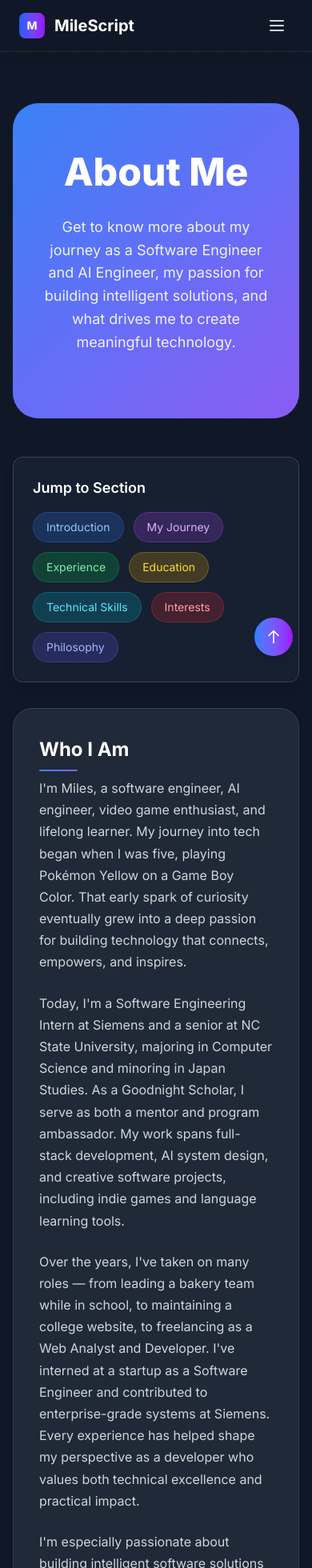
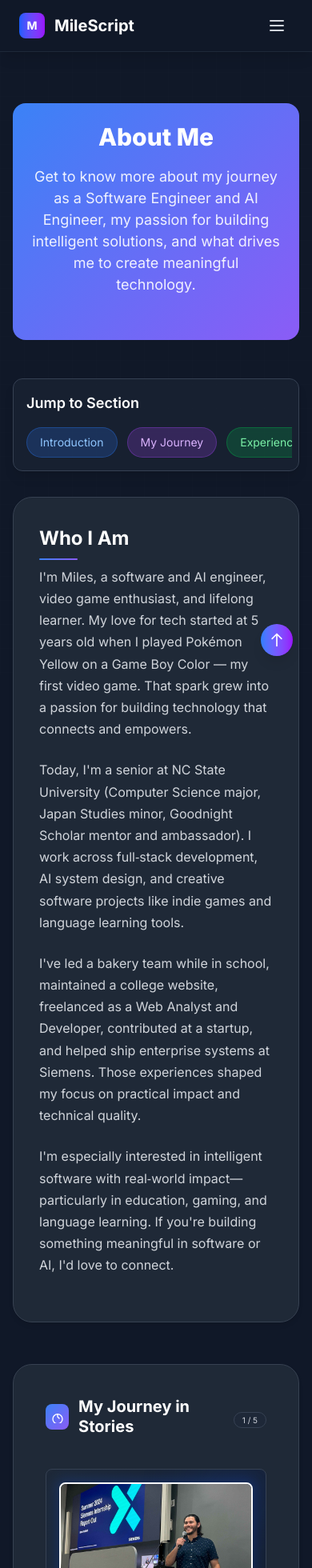
Before and after one commit to miles-hollifield/miles-portfolio-blog, a Next.js app: page /about in a window 390 px wide. Shown: the top 1960 px of the page at 80% size. Built offline with nearby package versions, Linux system fonts and the light colour scheme.

Commit message:
Refactor About, Introduction, Education, and Experience components for improved clarity and conciseness; enhance SlideshowTimeline with touch support and image preloading; add utility class for scrollbar hiding in CSS.

```diff
--- a/src/app/about/page.tsx
+++ b/src/app/about/page.tsx
@@ -134,57 +134,57 @@ export default function AboutPage() {
           }`}
           style={{ marginTop: 0, marginBottom: '3rem' }}
         >
-          <h1 style={{ fontSize: '3rem', fontWeight: '800', marginBottom: '1rem' }}>About Me</h1>
-          <p>
+          <h1 className="text-3xl sm:text-5xl font-extrabold mb-4 leading-tight">About Me</h1>
+          <p className="text-base sm:text-lg">
             {`Get to know more about my journey as a Software Engineer and AI Engineer, my passion for building intelligent solutions, and what drives me to create meaningful technology.`}
           </p>
         </div>
 
         {/* Table of Contents */}
-        <div className={`mb-8 bg-gray-800/50 rounded-xl shadow-lg border border-gray-700 p-6 transition-all duration-1000 delay-200 ${
+        <div className={`mb-8 bg-gray-800/50 rounded-xl shadow-lg border border-gray-700 p-4 sm:p-6 transition-all duration-1000 delay-200 ${
           heroVisible ? 'animate-fade-in-up' : 'opacity-0 translate-y-8'
         }`}>
           <h3 className="text-lg font-semibold text-white mb-4">Jump to Section</h3>
-          <div className="flex flex-wrap gap-3">
+          <div className="flex gap-3 flex-nowrap overflow-x-auto whitespace-nowrap sm:flex-wrap sm:overflow-visible sm:whitespace-normal -mx-2 px-2 scrollbar-none">
             <button
               onClick={() => scrollToSection('introduction')}
-              className="px-4 py-2 text-sm bg-blue-500/20 border border-blue-500/30 rounded-full text-blue-300 hover:bg-blue-500/30 hover:border-blue-400 hover:text-blue-200 transition-all duration-300"
+              className="shrink-0 px-4 py-2 text-sm bg-blue-500/20 border border-blue-500/30 rounded-full text-blue-300 hover:bg-blue-500/30 hover:border-blue-400 hover:text-blue-200 transition-all duration-300"
             >
               Introduction
             </button>
             <button
               onClick={() => scrollToSection('timeline')}
-              className="px-4 py-2 text-sm bg-purple-500/20 border border-purple-500/30 rounded-full text-purple-300 hover:bg-purple-500/30 hover:border-purple-400 hover:text-purple-200 transition-all duration-300"
+              className="shrink-0 px-4 py-2 text-sm bg-purple-500/20 border border-purple-500/30 rounded-full text-purple-300 hover:bg-purple-500/30 hover:border-purple-400 hover:text-purple-200 transition-all duration-300"
             >
               My Journey
             </button>
             <button
               onClick={() => scrollToSection('experience')}
-              className="px-4 py-2 text-sm bg-green-500/20 border border-green-500/30 rounded-full text-green-300 hover:bg-green-500/30 hover:border-green-400 hover:text-green-200 transition-all duration-300"
+              className="shrink-0 px-4 py-2 text-sm bg-green-500/20 border border-green-500/30 rounded-full text-green-300 hover:bg-green-500/30 hover:border-green-400 hover:text-green-200 transition-all duration-300"
             >
               Experience
             </button>
             <button
               onClick={() => scrollToSection('education')}
-              className="px-4 py-2 text-sm bg-yellow-500/20 border border-yellow-500/30 rounded-full text-yellow-300 hover:bg-yellow-500/30 hover:border-yellow-400 hover:text-yellow-200 transition-all duration-300"
+              className="shrink-0 px-4 py-2 text-sm bg-yellow-500/20 border border-yellow-500/30 rounded-full text-yellow-300 hover:bg-yellow-500/30 hover:border-yellow-400 hover:text-yellow-200 transition-all duration-300"
             >
               Education
             </button>
             <button
               onClick={() => scrollToSection('skills')}
-              className="px-4 py-2 text-sm bg-cyan-500/20 border border-cyan-500/30 rounded-full text-cyan-300 hover:bg-cyan-500/30 hover:border-cyan-400 hover:text-cyan-200 transition-all duration-300"
+              className="shrink-0 px-4 py-2 text-sm bg-cyan-500/20 border border-cyan-500/30 rounded-full text-cyan-300 hover:bg-cyan-500/30 hover:border-cyan-400 hover:text-cyan-200 transition-all duration-300"
             >
               Technical Skills
             </button>
             <button
               onClick={() => scrollToSection('interests')}
-              className="px-4 py-2 text-sm bg-red-500/20 border border-red-500/30 rounded-full text-red-300 hover:bg-red-500/30 hover:border-red-400 hover:text-red-200 transition-all duration-300"
+              className="shrink-0 px-4 py-2 text-sm bg-red-500/20 border border-red-500/30 rounded-full text-red-300 hover:bg-red-500/30 hover:border-red-400 hover:text-red-200 transition-all duration-300"
             >
               Interests
             </button>
             <button
               onClick={() => scrollToSection('philosophy')}
-              className="px-4 py-2 text-sm bg-indigo-500/20 border border-indigo-500/30 rounded-full text-indigo-300 hover:bg-indigo-500/30 hover:border-indigo-400 hover:text-indigo-200 transition-all duration-300"
+              className="shrink-0 px-4 py-2 text-sm bg-indigo-500/20 border border-indigo-500/30 rounded-full text-indigo-300 hover:bg-indigo-500/30 hover:border-indigo-400 hover:text-indigo-200 transition-all duration-300"
             >
               Philosophy
             </button>
@@ -204,6 +204,7 @@ export default function AboutPage() {
         >
           {/* Introduction */}
           <div
+            id="introduction"
             ref={introRef}
             className={`transition-all duration-1000 ${
               sectionsVisible.introduction ? 'animate-fade-in-up' : 'opacity-0 translate-y-8'
@@ -305,7 +306,7 @@ export default function AboutPage() {
         {/* Back to Top Button */}
         <button
           onClick={scrollToTop}
-          className="fixed bottom-6 right-6 w-12 h-12 bg-gradient-to-r from-blue-500 to-purple-600 hover:from-blue-600 hover:to-purple-700 text-white rounded-full shadow-lg hover:shadow-xl hover:shadow-blue-500/25 transition-all duration-300 flex items-center justify-center z-50 group hover:scale-110"
+          className="fixed bottom-6 right-6 w-10 h-10 sm:w-12 sm:h-12 bg-gradient-to-r from-blue-500 to-purple-600 hover:from-blue-600 hover:to-purple-700 text-white rounded-full shadow-lg hover:shadow-xl hover:shadow-blue-500/25 transition-all duration-300 flex items-center justify-center z-50 group hover:scale-110"
           aria-label="Back to top"
         >
           <svg className="w-5 h-5 group-hover:scale-110 transition-transform" fill="none" stroke="currentColor" viewBox="0 0 24 24">
--- a/src/app/components/Introduction.tsx
+++ b/src/app/components/Introduction.tsx
@@ -3,19 +3,16 @@ export default function Introduction() {
     <div id="introduction" className="content-section">
       <h2>Who I Am</h2>
       <p>
-        {`I'm Miles, a software engineer, AI engineer, video game enthusiast, and lifelong learner. My journey into tech began when I was five, playing Pokémon Yellow on a Game Boy Color. That early spark of curiosity eventually grew into a deep passion for building technology that connects, empowers, and inspires.`}
+        {`I'm Miles, a software and AI engineer, video game enthusiast, and lifelong learner. My love for tech started at 5 years old when I played Pokémon Yellow on a Game Boy Color — my first video game. That spark grew into a passion for building technology that connects and empowers.`}
       </p>
       <p>
-        {`Today, I'm a Software Engineering Intern at Siemens and a senior at NC State University, majoring in Computer Science and minoring in Japan Studies. As a Goodnight Scholar, I serve as both a mentor and program ambassador. My work spans full-stack development, AI system design, and creative software projects, including indie games and language learning tools.`}
+        {`Today, I'm a senior at NC State University (Computer Science major, Japan Studies minor, Goodnight Scholar mentor and ambassador). I work across full‑stack development, AI system design, and creative software projects like indie games and language learning tools.`}
       </p>
       <p>
-        {`Over the years, I've taken on many roles — from leading a bakery team while in school, to maintaining a college website, to freelancing as a Web Analyst and Developer. I've interned at a startup as a Software Engineer and contributed to enterprise-grade systems at Siemens. Every experience has helped shape my perspective as a developer who values both technical excellence and practical impact.`}
+        {`I've led a bakery team while in school, maintained a college website, freelanced as a Web Analyst and Developer, contributed at a startup, and helped ship enterprise systems at Siemens. Those experiences shaped my focus on practical impact and technical quality.`}
       </p>
       <p>
-        {`I'm especially passionate about building intelligent software solutions that create real-world impact, particularly in education, gaming, and language learning. I'm actively pursuing opportunities in Software Engineering and AI Engineering, leveraging my experience in both traditional software development and AI system integration to solve complex problems.`}
-      </p>
-      <p>
-        {`If you're building something meaningful in software development, AI systems, education, or games — or just want to connect — I'd love to hear from you.`}
+        {`I'm especially interested in intelligent software with real‑world impact—particularly in education, gaming, and language learning. If you're building something meaningful in software or AI, I'd love to connect.`}
       </p>
     </div>
   );
--- a/src/app/components/SlideshowTimeline.tsx
+++ b/src/app/components/SlideshowTimeline.tsx
@@ -1,6 +1,6 @@
 "use client";
 
-import React, { useState, useEffect } from "react";
+import React, { useState, useEffect, useRef } from "react";
 import Image from "next/image";
 
 const timelineStories = [
@@ -88,30 +88,29 @@ const timelineStories = [
 
 export default function SlideshowTimeline() {
   const [currentSlide, setCurrentSlide] = useState(0);
-  const [allImagesPreloaded, setAllImagesPreloaded] = useState(false);
+  const [loadedMap, setLoadedMap] = useState<Record<string, boolean>>({});
+  const [expandedMap, setExpandedMap] = useState<Record<number, boolean>>({});
   const totalSlides = timelineStories.length;
+  const touchStart = useRef<{ x: number; y: number } | null>(null);
 
-  // Preload all images on component mount
+  // Preload only current, previous, and next slide images
   useEffect(() => {
-    const preloadImages = async () => {
-      const imagePromises = timelineStories.map((story) => {
-        return new Promise<void>((resolve) => {
+    const indices = [
+      currentSlide,
+      (currentSlide + 1) % totalSlides,
+      (currentSlide - 1 + totalSlides) % totalSlides,
+    ];
+
+    indices.forEach((i) => {
+      const src = timelineStories[i].image;
+      if (loadedMap[src]) return;
+
       const img = new window.Image();
-          img.onload = () => resolve();
-          img.onerror = () => {
-            console.error(`Failed to load image: ${story.image}`);
-            resolve(); // Still resolve to not block other images
-          };
-          img.src = story.image;
+      img.onload = () => setLoadedMap((m) => ({ ...m, [src]: true }));
+      img.onerror = () => setLoadedMap((m) => ({ ...m, [src]: true })); // consider loaded to avoid spinner loop
+      img.src = src;
     });
-      });
-
-      await Promise.all(imagePromises);
-      setAllImagesPreloaded(true);
-    };
-
-    preloadImages();
-  }, []);
+  }, [currentSlide, totalSlides, loadedMap]);
 
   const nextSlide = () => {
     setCurrentSlide((prev) => (prev + 1) % totalSlides);
@@ -127,12 +126,37 @@ export default function SlideshowTimeline() {
 
   const currentStory = timelineStories[currentSlide];
 
+  const handleTouchStart = (e: React.TouchEvent) => {
+    const t = e.touches[0];
+    touchStart.current = { x: t.clientX, y: t.clientY };
+  };
+
+  const handleTouchEnd = (e: React.TouchEvent) => {
+    if (!touchStart.current) return;
+    const t = e.changedTouches[0];
+    const dx = t.clientX - touchStart.current.x;
+    const dy = t.clientY - touchStart.current.y;
+    touchStart.current = null;
+    const absX = Math.abs(dx);
+    const absY = Math.abs(dy);
+    // Horizontal swipe threshold
+    if (absX > 50 && absX > absY) {
+      if (dx < 0) nextSlide();
+      else prevSlide();
+    }
+  };
+
+  const toggleExpanded = (index: number) => {
+    setExpandedMap((m) => ({ ...m, [index]: !m[index] }));
+  };
+
   return (
     <div className="about-card">
-      <h3 className="flex items-center gap-2 text-xl font-bold text-white mb-6">
+  <div className="flex items-baseline justify-between mb-6">
+    <h3 className="flex items-center gap-2 text-lg sm:text-xl font-bold text-white">
           <div className="icon">
             <svg
-            className="w-5 h-5"
+      className="w-4 h-4 sm:w-5 sm:h-5"
               fill="none"
               stroke="currentColor"
               viewBox="0 0 24 24"
@@ -145,14 +169,22 @@ export default function SlideshowTimeline() {
               />
             </svg>
           </div>
-        My Journey in Stories
-        <span className="text-sm font-normal text-gray-400 ml-2">
-          — {currentSlide + 1} of {totalSlides}
+          <span className="leading-tight">My Journey in Stories</span>
+        </h3>
+        <span
+          className="inline-flex items-center px-2.5 py-1 rounded-full bg-gray-800/60 border border-gray-700 text-[10px] sm:text-xs text-gray-300 leading-none whitespace-nowrap shrink-0"
+          aria-live="polite"
+        >
+          {currentSlide + 1} / {totalSlides}
         </span>
-      </h3>
+      </div>
 
       {/* Main slideshow area */}
-      <div className="relative bg-gradient-to-br from-gray-800 to-gray-900 rounded-lg p-6 sm:p-8 overflow-hidden border border-gray-700 min-h-[420px] lg:min-h-[520px]">
+      <div
+        className="relative bg-gradient-to-br from-gray-800 to-gray-900 rounded-lg p-4 sm:p-8 overflow-hidden border border-gray-700 min-h-[360px] sm:min-h-[420px] lg:min-h-[520px]"
+        onTouchStart={handleTouchStart}
+        onTouchEnd={handleTouchEnd}
+      >
         {/* Background decoration */}
         <div
           className={`absolute top-0 right-0 w-32 h-32 ${currentStory.color} opacity-10 rounded-full blur-2xl transform translate-x-8 -translate-y-8`}
@@ -195,19 +227,39 @@ export default function SlideshowTimeline() {
             </p>
 
             {/* Story content */}
-            <p className="text-gray-300 leading-relaxed mb-6 text-base">
-              {currentStory.story}
+            {/* Story content with mobile truncation */}
+            <div className="mb-6">
+              <p className="text-gray-300 leading-relaxed text-base sm:text-base">
+                {
+                  expandedMap[currentSlide] || typeof window === 'undefined'
+                    ? currentStory.story
+                    : currentStory.story.length > 260
+                      ? currentStory.story.slice(0, 260) + '…'
+                      : currentStory.story
+                }
               </p>
+              {/* Show toggle on small screens only when truncation applied */}
+              {currentStory.story.length > 260 && (
+                <button
+                  className="sm:hidden mt-2 text-sm text-blue-300 hover:text-blue-200 underline"
+                  onClick={() => toggleExpanded(currentSlide)}
+                >
+                  {expandedMap[currentSlide] ? 'Show less' : 'Read more'}
+                </button>
+              )}
+            </div>
 
             {/* Highlights */}
             <div className="space-y-3">
               <h5 className="font-semibold text-white">Key Highlights:</h5>
-              <div className="grid grid-cols-1 sm:grid-cols-2 gap-2">
+              <div
+                className="grid grid-cols-1 sm:grid-cols-2 gap-2"
+                onTouchStart={(e) => e.stopPropagation()}
+                onTouchEnd={(e) => e.stopPropagation()}
+              >
                 {currentStory.highlights.map((highlight, index) => (
-                  <div key={index} className="flex items-center gap-2">
-                    <div
-                      className={`w-2 h-2 ${currentStory.color} rounded-full flex-shrink-0`}
-                    ></div>
+                  <div key={index} className="flex items-center gap-2 bg-gray-800/40 border border-gray-700 px-3 py-2 rounded-lg">
+                    <div className={`w-2 h-2 ${currentStory.color} rounded-full flex-shrink-0`}></div>
                     <span className="text-sm text-gray-300">{highlight}</span>
                   </div>
                 ))}
@@ -220,14 +272,14 @@ export default function SlideshowTimeline() {
             {/* Aspect ratio container for consistent sizing across breakpoints */}
             <div className="relative w-full max-w-full sm:max-w-xl lg:max-w-2xl aspect-[16/9] sm:aspect-[4/3] lg:aspect-[4/3]">
               {/* Loading placeholder */}
-              {!allImagesPreloaded && (
+      {!loadedMap[currentStory.image] && (
                 <div className="absolute inset-0 bg-gray-200 rounded-lg shadow-lg border-2 border-white flex items-center justify-center">
                   <div className="animate-spin rounded-full h-12 w-12 border-b-2 border-blue-600"></div>
                 </div>
               )}
 
               {/* Image - only show when all images are preloaded */}
-              {allImagesPreloaded && (
+      {loadedMap[currentStory.image] && (
                 <>
                   <Image
                     src={currentStory.image}
@@ -235,8 +287,7 @@ export default function SlideshowTimeline() {
                     fill
                     className="object-cover rounded-lg shadow-lg border-2 border-white"
                     style={{ objectPosition: 'center top' }}
-                    unoptimized
-                    priority={currentSlide === 0} // Priority for first image
+        priority={currentSlide === 0}
                   />
                   {/* Image frame effect */}
                   <div
@@ -269,7 +320,7 @@ export default function SlideshowTimeline() {
               key={index}
               onClick={() => goToSlide(index)}
               aria-label={`Go to story ${index + 1}`}
-              className={`w-3 h-3 rounded-full transition-all ${
+      className={`w-4 h-4 rounded-full transition-all ${
                 index === currentSlide
                   ? `${currentStory.color} scale-110`
                   : 'bg-gray-300 hover:bg-gray-400'
@@ -290,11 +341,15 @@ export default function SlideshowTimeline() {
         </button>
       </div>
 
-      {/* Auto-play option (optional) */}
+      {/* Navigation help text */}
       <div className="mt-4 text-center">
-        <p className="text-xs text-gray-400">
+        {/* Mobile hint */}
+        <p className="text-xs text-gray-400 sm:hidden">
+          Swipe left or right to navigate • {totalSlides} stories
+        </p>
+        {/* Desktop hint */}
+        <p className="hidden sm:inline text-xs text-gray-400">
           Click the dots or use the arrows to navigate • {totalSlides} stories
-          total
         </p>
       </div>
     </div>
--- a/src/app/globals.css
+++ b/src/app/globals.css
@@ -332,6 +332,15 @@ body {
     color: black;
     text-decoration: underline;
   }
+}
+
+/* Utility: hide scrollbar (used for horizontal chip scroll on mobile) */
+.scrollbar-none {
+  -ms-overflow-style: none; /* IE and Edge */
+  scrollbar-width: none; /* Firefox */
+}
+.scrollbar-none::-webkit-scrollbar {
+  display: none; /* Chrome, Safari and Opera */
 }
 
 /* Mobile responsive improvements */
--- a/src/styles/theme.css
+++ b/src/styles/theme.css
@@ -398,6 +398,13 @@
   margin-top: 2rem;
 }
 
+@media (max-width: 640px) {
+  .about-grid {
+    gap: 1.25rem;
+    margin-top: 1.25rem;
+  }
+}
+
 .about-card {
   background: #1f2937;
   border-radius: 1.5rem;
@@ -441,6 +448,23 @@
   text-align: center;
   margin-top: 3rem;
   color: white;
+}
+
+@media (max-width: 640px) {
+  .cta-section {
+    border-radius: 1rem;
+    padding: 1.5rem;
+    margin-top: 1.5rem;
+  }
+
+  .cta-section h2 {
+    font-size: 1.5rem;
+  }
+
+  .cta-section p {
+    font-size: 1rem;
+    margin-bottom: 1.25rem;
+  }
 }
 
 /* When CTA is placed inside the About page grid, rely on grid gap for spacing */
```
Also changed, not shown: src/app/components/Education.tsx (+12 -12 lines), src/app/components/Experience.tsx (+16 -19 lines). Lines whose indentation alone changed are shown as unchanged.
